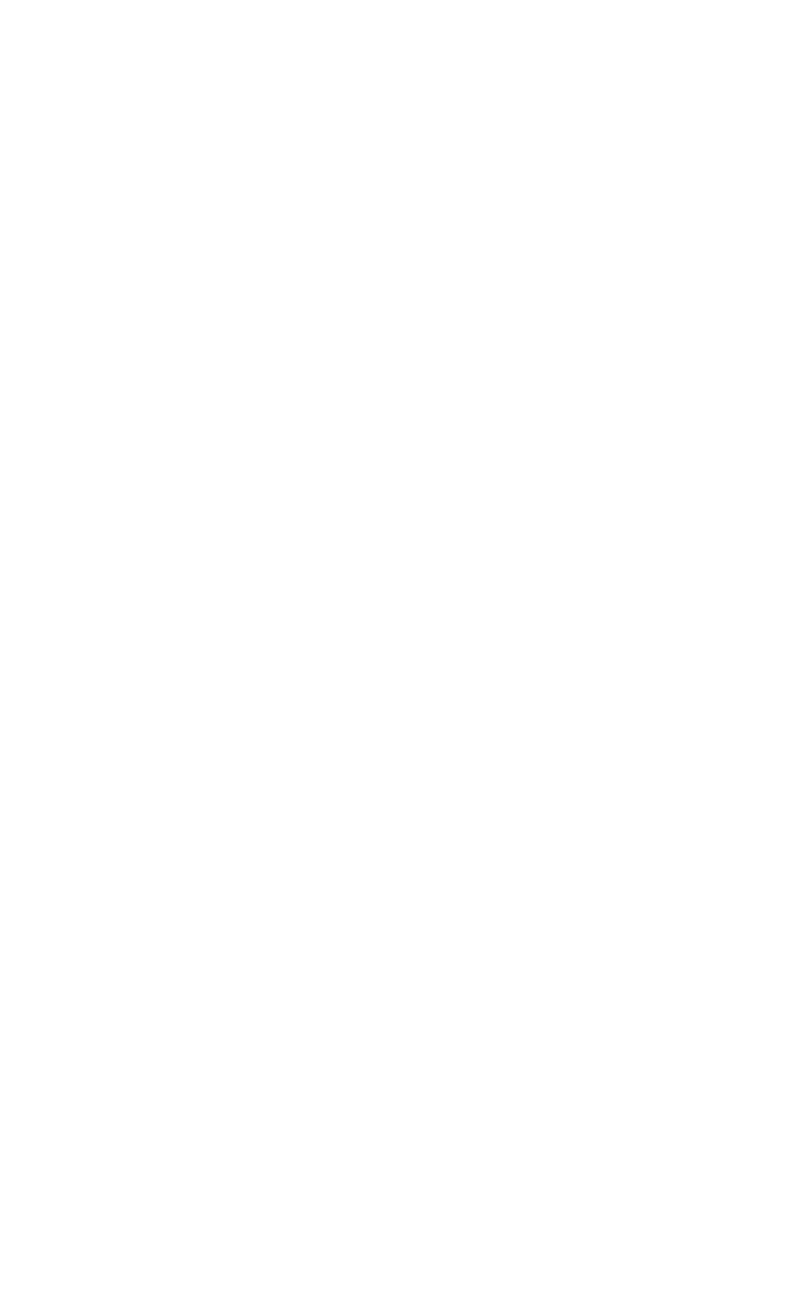
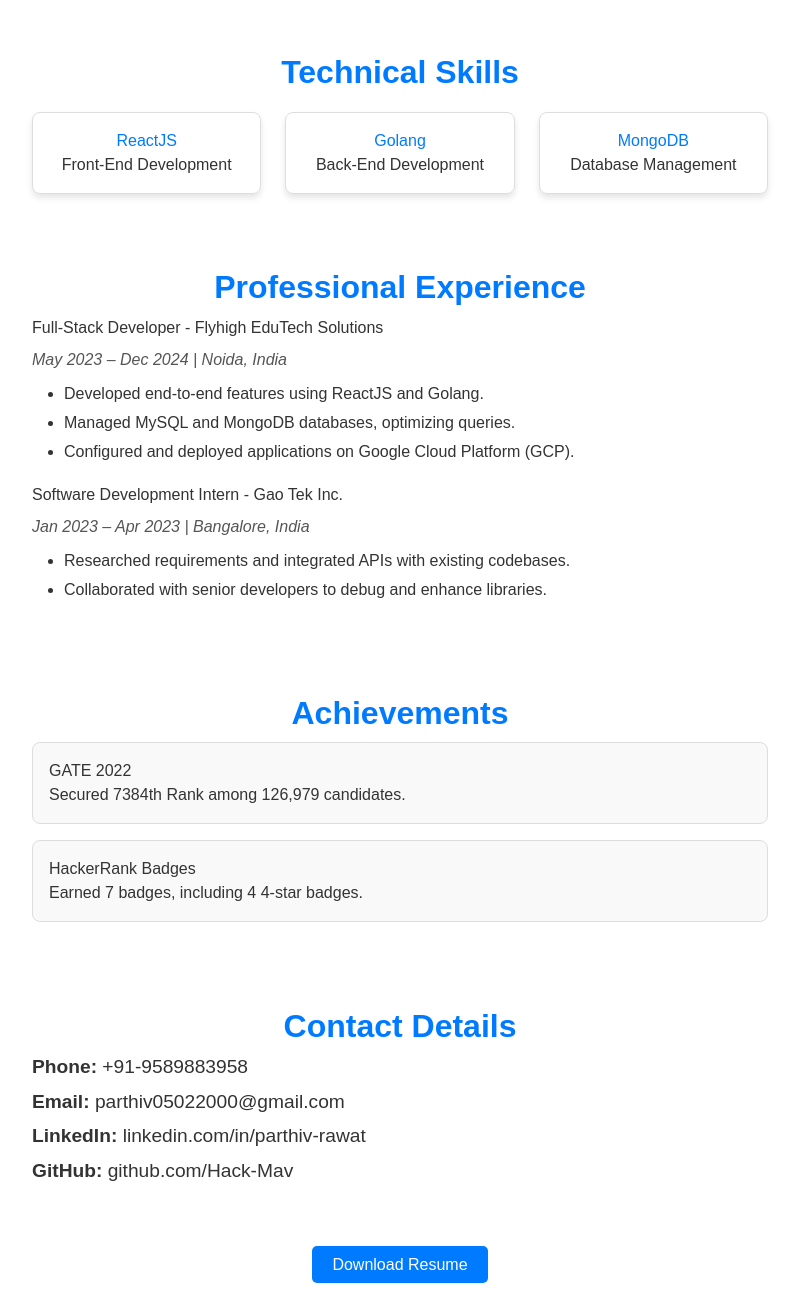
Before and after one commit to Hack-Mav/portfolio, a React (Create React App) app: page /about in a window 1280 px wide. Shown: the part 513-1822 px from the top of the page, without its empty margins (240-1039 px from the left). Before the commit the page ends 800 px from the top, so only its background shows below. Built offline with nearby package versions, Linux system fonts and the light colour scheme.

Commit message:
added the contents in the About Me page.

```diff
--- a/package.json
+++ b/package.json
@@ -8,6 +8,7 @@
     "@testing-library/jest-dom": "^5.17.0",
     "@testing-library/react": "^13.4.0",
     "@testing-library/user-event": "^13.5.0",
+    "aos": "^2.3.4",
     "axios": "^1.7.8",
     "chart.js": "^4.4.6",
     "framer-motion": "^11.11.17",
--- a/src/App.js
+++ b/src/App.js
@@ -66,7 +66,7 @@ const NavigationBar = () => {
               transition: "color 0.3s, border-bottom 0.3s",
             })}
           >
-            About
+            About Me
           </NavLink>
         </li>
         <li>
--- a/src/pages/About.js
+++ b/src/pages/About.js
@@ -1,10 +1,175 @@
-import React from 'react';
+import React from "react";
+import "aos/dist/aos.css";
 
 const About = () => {
   return (
-    <div>
-      <h1>About Us</h1>
-      <p>Learn more about our team and mission on this page.</p>
+    <div style={{ fontFamily: "'Arial', sans-serif", color: "#333" }}>
+      {/* Hero Section */}
+      <div
+        style={{
+          textAlign: "center",
+          padding: "3rem 1rem",
+          background: "linear-gradient(to right, #007BFF, #00BFFF)",
+          color: "white",
+          borderRadius: "10px",
+          marginBottom: "2rem",
+        }}
+      >
+        <h1 style={{ fontSize: "2.5rem", margin: 0 }}>About Me</h1>
+        <p style={{ fontSize: "1.2rem", marginTop: "0.5rem" }}>
+          Full-Stack Developer | Problem Solver | Innovator
+        </p>
+      </div>
+
+      {/* Introduction Section */}
+      <div
+        data-aos="fade-up"
+        style={{ textAlign: "center", padding: "1rem", maxWidth: "800px", margin: "0 auto" }}
+      >
+        <h2 style={{ color: "#007BFF", fontSize: "2rem", fontWeight: "bold", textAlign: "center", padding: "5px" }}>My Mission</h2>
+        <p style={{ lineHeight: "1.6", textAlign: "left" }}>
+          To develop efficient and scalable applications that solve real-world problems while leveraging cutting-edge technologies.
+        </p>
+        <p style={{ lineHeight: "1.6", marginTop: "1rem", textAlign: "left" }}>
+          I aim to bridge the gap between innovative ideas and technical implementation by creating solutions that are both robust and user-friendly.
+          My mission is to continuously learn and evolve with the ever-changing tech landscape, ensuring that I stay ahead in providing the most
+          efficient tools and applications to clients and businesses worldwide.
+        </p>
+      </div>
+
+
+      {/* Skills Section */}
+      <section style={{ padding: "2rem", maxWidth: "800px", margin: "0 auto" }}>
+        <h2 style={{ textAlign: "center", color: "#007BFF", fontSize: "2rem", fontWeight: "bold" }}>Technical Skills</h2>
+        <div
+          style={{
+            display: "grid",
+            gridTemplateColumns: "repeat(auto-fit, minmax(200px, 1fr))",
+            gap: "1.5rem",
+            marginTop: "1rem",
+          }}
+        >
+          <div
+            style={{
+              padding: "1rem",
+              border: "1px solid #ddd",
+              borderRadius: "8px",
+              textAlign: "center",
+              boxShadow: "0 4px 6px rgba(0, 0, 0, 0.1)",
+            }}
+          >
+            <h3 style={{ color: "#007BFF" }}>ReactJS</h3>
+            <p>Front-End Development</p>
+          </div>
+          <div
+            style={{
+              padding: "1rem",
+              border: "1px solid #ddd",
+              borderRadius: "8px",
+              textAlign: "center",
+              boxShadow: "0 4px 6px rgba(0, 0, 0, 0.1)",
+            }}
+          >
+            <h3 style={{ color: "#007BFF" }}>Golang</h3>
+            <p>Back-End Development</p>
+          </div>
+          <div
+            style={{
+              padding: "1rem",
+              border: "1px solid #ddd",
+              borderRadius: "8px",
+              textAlign: "center",
+              boxShadow: "0 4px 6px rgba(0, 0, 0, 0.1)",
+            }}
+          >
+            <h3 style={{ color: "#007BFF" }}>MongoDB</h3>
+            <p>Database Management</p>
+          </div>
+        </div>
+      </section>
+
+      {/* Experience Section */}
+      <section style={{ padding: "2rem", maxWidth: "800px", margin: "0 auto" }}>
+        <h2 style={{ textAlign: "center", color: "#007BFF", fontSize: "2rem", fontWeight: "bold", padding: "5px" }}>Professional Experience</h2>
+        <div style={{ marginBottom: "1rem" }}>
+          <h3>Full-Stack Developer - Flyhigh EduTech Solutions</h3>
+          <p style={{ margin: "0.5rem 0", color: "#555" }}><em>May 2023 – Dec 2024 | Noida, India</em></p>
+          <ul style={{ listStyleType: "disc", paddingLeft: "2rem", lineHeight: "1.8" }}>
+            <li>Developed end-to-end features using ReactJS and Golang.</li>
+            <li>Managed MySQL and MongoDB databases, optimizing queries.</li>
+            <li>Configured and deployed applications on Google Cloud Platform (GCP).</li>
+          </ul>
+        </div>
+        <div style={{ marginBottom: "1rem" }}>
+          <h3>Software Development Intern - Gao Tek Inc.</h3>
+          <p style={{ margin: "0.5rem 0", color: "#555" }}><em>Jan 2023 – Apr 2023 | Bangalore, India</em></p>
+          <ul style={{ listStyleType: "disc", paddingLeft: "2rem", lineHeight: "1.8" }}>
+            <li>Researched requirements and integrated APIs with existing codebases.</li>
+            <li>Collaborated with senior developers to debug and enhance libraries.</li>
+          </ul>
+        </div>
+      </section>
+
+      {/* Achievements Section */}
+      <section style={{ padding: "2rem", maxWidth: "800px", margin: "0 auto" }}>
+        <h2 style={{ textAlign: "center", color: "#007BFF", fontSize: "2rem", fontWeight: "bold", padding: "5px" }}>Achievements</h2>
+        <div
+          style={{
+            border: "1px solid #ddd",
+            borderRadius: "8px",
+            padding: "1rem",
+            backgroundColor: "#f9f9f9",
+            marginBottom: "1rem",
+          }}
+        >
+          <h3>GATE 2022</h3>
+          <p>Secured 7384th Rank among 126,979 candidates.</p>
+        </div>
+        <div
+          style={{
+            border: "1px solid #ddd",
+            borderRadius: "8px",
+            padding: "1rem",
+            backgroundColor: "#f9f9f9",
+            marginBottom: "1rem",
+          }}
+        >
+          <h3>HackerRank Badges</h3>
+          <p>Earned 7 badges, including 4 4-star badges.</p>
+        </div>
+      </section>
+
+      {/* Contact Section */}
+      <section style={{ padding: "2rem", maxWidth: "800px", margin: "0 auto" }}>
+        <h2 style={{ textAlign: "center", color: "#007BFF", fontSize: "2rem", fontWeight: "bold" }}>Contact Details</h2>
+        <div style={{ textAlign: "left", lineHeight: "1.8", fontSize: "1.2rem" }}>
+          <p><strong>Phone:</strong> +91-9589883958</p>
+          <p><strong>Email:</strong> parthiv05022000@gmail.com</p>
+          <p><strong>LinkedIn:</strong> <a href="https://www.linkedin.com/in/parthiv-rawat" target="_blank" rel="noopener noreferrer">linkedin.com/in/parthiv-rawat</a></p>
+          <p><strong>GitHub:</strong> <a href="https://github.com/Hack-Mav" target="_blank" rel="noopener noreferrer">github.com/Hack-Mav</a></p>
+        </div>
+      </section>
+
+      {/* Call-to-Action Section */}
+      <div style={{ textAlign: "center", marginTop: "2rem", marginBottom: "2rem" }}>
+        <a
+          href="/path-to-resume.pdf"
+          download
+          style={{
+            textDecoration: "none",
+            padding: "10px 20px",
+            backgroundColor: "#007BFF",
+            color: "#fff",
+            borderRadius: "5px",
+            fontSize: "1rem",
+            transition: "background-color 0.3s",
+          }}
+          onMouseEnter={(e) => (e.target.style.backgroundColor = "#0056b3")}
+          onMouseLeave={(e) => (e.target.style.backgroundColor = "#007BFF")}
+        >
+          Download Resume
+        </a>
+      </div>
     </div>
   );
 };
```
Also changed, not shown: 2 other files (tests, documents, lock files or other folders).
